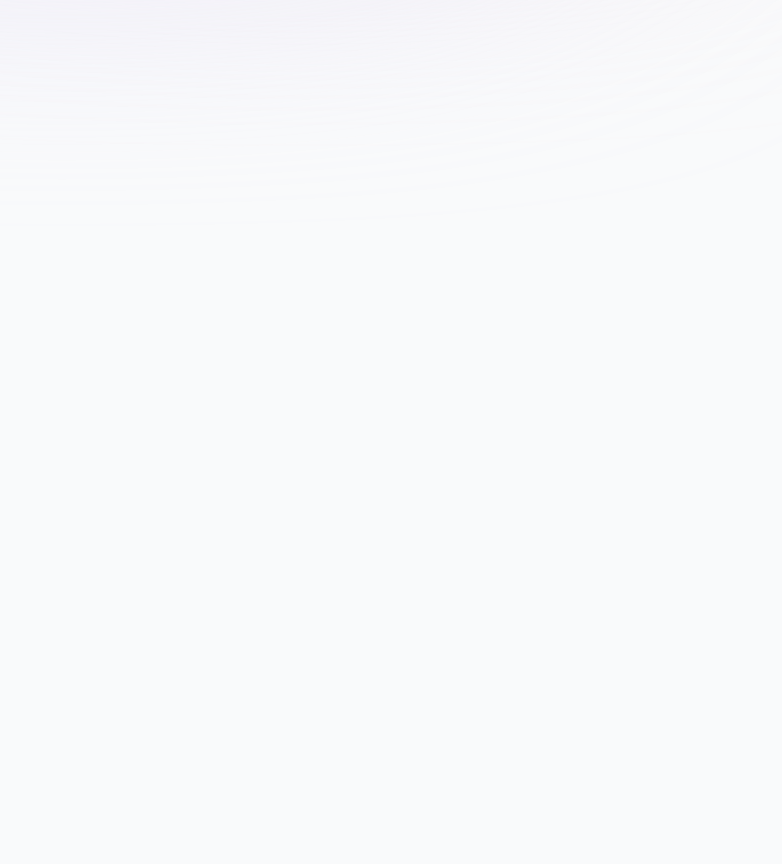
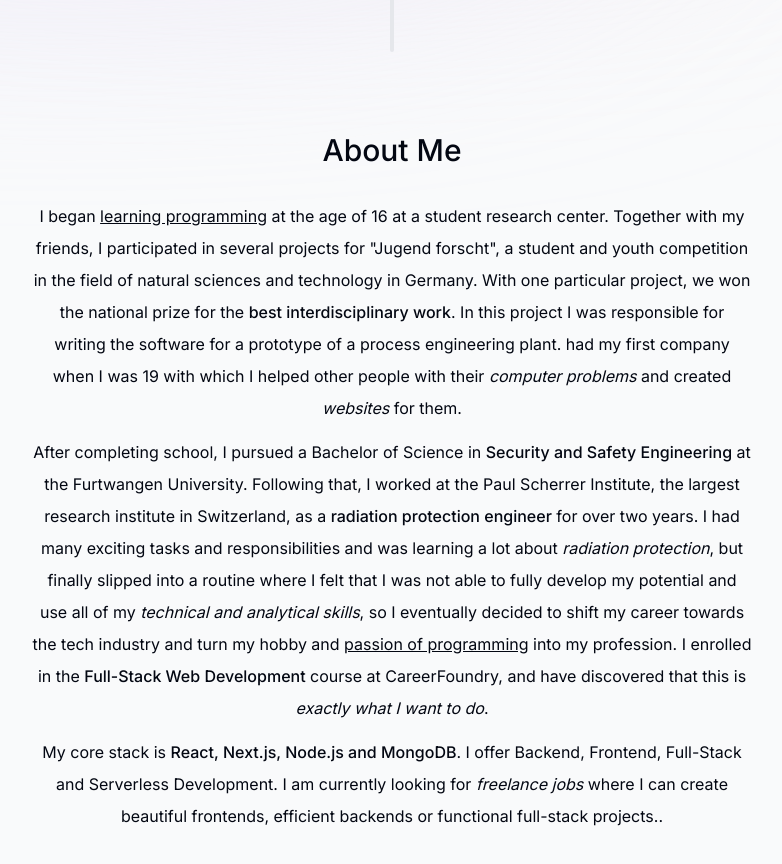
Before and after one commit to Schlumen/portfolio, a Next.js app: page / in a window 1280 px wide. Shown: the part 680-1544 px from the top of the page, without its empty margins (248-1030 px from the left). Built offline with nearby package versions, Linux system fonts and the light colour scheme.

Commit message:
About section

```diff
--- a/app/page.tsx
+++ b/app/page.tsx
@@ -1,9 +1,13 @@
+import About from "@/components/about";
 import Intro from "@/components/intro";
+import SectionDevider from "@/components/section-devider";
 
 export default function Home() {
   return (
     <main className="flex flex-col items-center px-4">
       <Intro />
+      <SectionDevider />
+      <About />
     </main>
   );
 }
--- /dev/null
+++ b/components/about.tsx
@@ -0,0 +1,57 @@
+"use client";
+
+import React from "react";
+import SectionHeading from "./section-heading";
+import { motion } from "framer-motion";
+
+export default function About() {
+  return (
+    <motion.section
+      className="mb-28 max-w-[45rem] text-center leading-8 sm:mb-40"
+      initial={{ opacity: 0, y: 100 }}
+      animate={{ opacity: 1, y: 0 }}
+      transition={{ delay: 0.175 }}>
+      <SectionHeading>About me</SectionHeading>
+      <p className="mb-3">
+        I began <span className="underline">learning programming</span> at the
+        age of 16 at a student research center. Together with my friends, I
+        participated in several projects for "Jugend forscht", a student and
+        youth competition in the field of natural sciences and technology in
+        Germany. With one particular project, we won the national prize for the{" "}
+        <span className="font-medium">best interdisciplinary work</span>. In
+        this project I was responsible for writing the software for a prototype
+        of a process engineering plant. had my first company when I was 19 with
+        which I helped other people with their{" "}
+        <span className="italic">computer problems</span> and created{" "}
+        <span className="italic">websites</span> for them.
+      </p>
+      <p className="mb-3">
+        After completing school, I pursued a Bachelor of Science in{" "}
+        <span className="font-medium">Security and Safety Engineering</span> at
+        the Furtwangen University. Following that, I worked at the Paul Scherrer
+        Institute, the largest research institute in Switzerland, as a{" "}
+        <span className="font-medium">radiation protection engineer</span> for
+        over two years. I had many exciting tasks and responsibilities and was
+        learning a lot about{" "}
+        <span className="italic">radiation protection</span>, but finally
+        slipped into a routine where I felt that I was not able to fully develop
+        my potential and use all of my{" "}
+        <span className="italic">technical and analytical skills</span>, so I
+        eventually decided to shift my career towards the tech industry and turn
+        my hobby and <span className="underline">passion of programming</span>{" "}
+        into my profession. I enrolled in the{" "}
+        <span className="font-medium">Full-Stack Web Development</span> course
+        at CareerFoundry, and have discovered that this is{" "}
+        <span className="italic">exactly what I want to do</span>.
+      </p>
+      <p>
+        My core stack is{" "}
+        <span className="font-medium">React, Next.js, Node.js and MongoDB</span>
+        . I offer Backend, Frontend, Full-Stack and Serverless Development. I am
+        currently looking for <span className="italic">freelance jobs</span>{" "}
+        where I can create beautiful frontends, efficient backends or functional
+        full-stack projects..
+      </p>
+    </motion.section>
+  );
+}
--- a/components/intro.tsx
+++ b/components/intro.tsx
@@ -46,7 +46,7 @@ export default function Intro() {
         </div>
       </div>
 
-      <motion.p
+      <motion.h1
         className="mb-10 mt-10 px-4 text-2xl font-medium !leading-[1.5] sm:text-3xl"
         initial={{ opacity: 0, y: 100 }}
         animate={{ opacity: 1, y: 0 }}>
@@ -55,7 +55,7 @@ export default function Intro() {
         with a background in <span className="font-bold">engineering</span>. I
         enjoy building <span className="italic">sites & apps</span>. My focus is{" "}
         <span className="underline">React, Next.js and Node.js</span>
-      </motion.p>
+      </motion.h1>
 
       <motion.div
         className="flex flex-col sm:flex-row items-center justify-center gap-4 px-4 text-lg"
--- /dev/null
+++ b/components/section-devider.tsx
@@ -0,0 +1,14 @@
+"use client";
+
+import React from "react";
+import { motion } from "framer-motion";
+
+export default function SectionDevider() {
+  return (
+    <motion.div
+      className="bg-gray-200 my-20 h-16 w-1 rounded-full hidden sm:block"
+      initial={{ opacity: 0, y: 100 }}
+      animate={{ opacity: 1, y: 0 }}
+      transition={{ delay: 0.125 }}></motion.div>
+  );
+}
--- /dev/null
+++ b/components/section-heading.tsx
@@ -0,0 +1,9 @@
+import React from "react";
+
+type SectionHeadingProps = {
+  children: React.ReactNode;
+};
+
+export default function SectionHeading({ children }: SectionHeadingProps) {
+  return <h2 className="text-3xl font-medium capitalize mb-8">{children}</h2>;
+}
```
